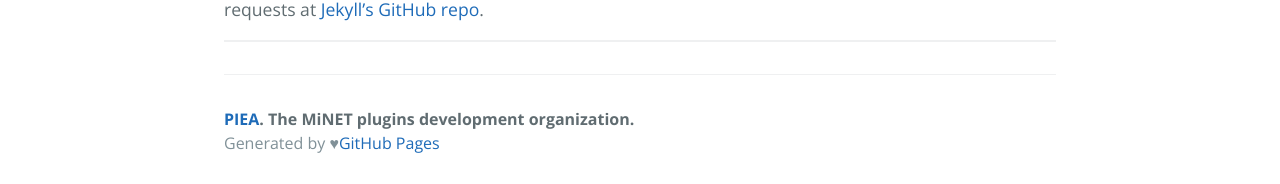
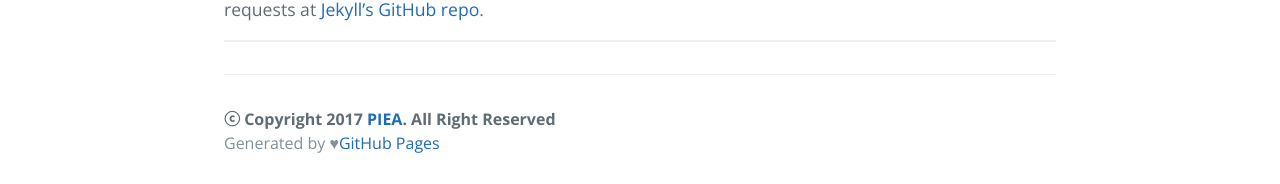
Before and after one commit to pid011/piea.github.io, a Jekyll site: the page built from _posts/2017-02-15-test-post.markdown, in a window 1280 px wide. Shown: the part 978-1162 px from the top of the page. Built offline with Jekyll 4.4.1, drawn with Linux system fonts in a browser that asks for light colours; comment, search, counter and statistics services are not loaded.

Commit message:
페이지 하단 내용 수정

```diff
--- a/_includes/page-footer.html
+++ b/_includes/page-footer.html
@@ -1,4 +1,4 @@
 <footer class="site-footer">
-  <span class="site-footer-owner"><a href="{{ site.author.url }}">{{ site.author.name }}</a>. {{ site.author.description }}</span>
+  <span class="site-footer-owner">ⓒ Copyright 2017 <a href="{{ site.author.url }}">{{ site.author.name }}</a>.  All Right Reserved</span>
   <span class="site-footer-credits">Generated by ♥<a href="https://pages.github.com">GitHub Pages</a></span>
 </footer>
```
